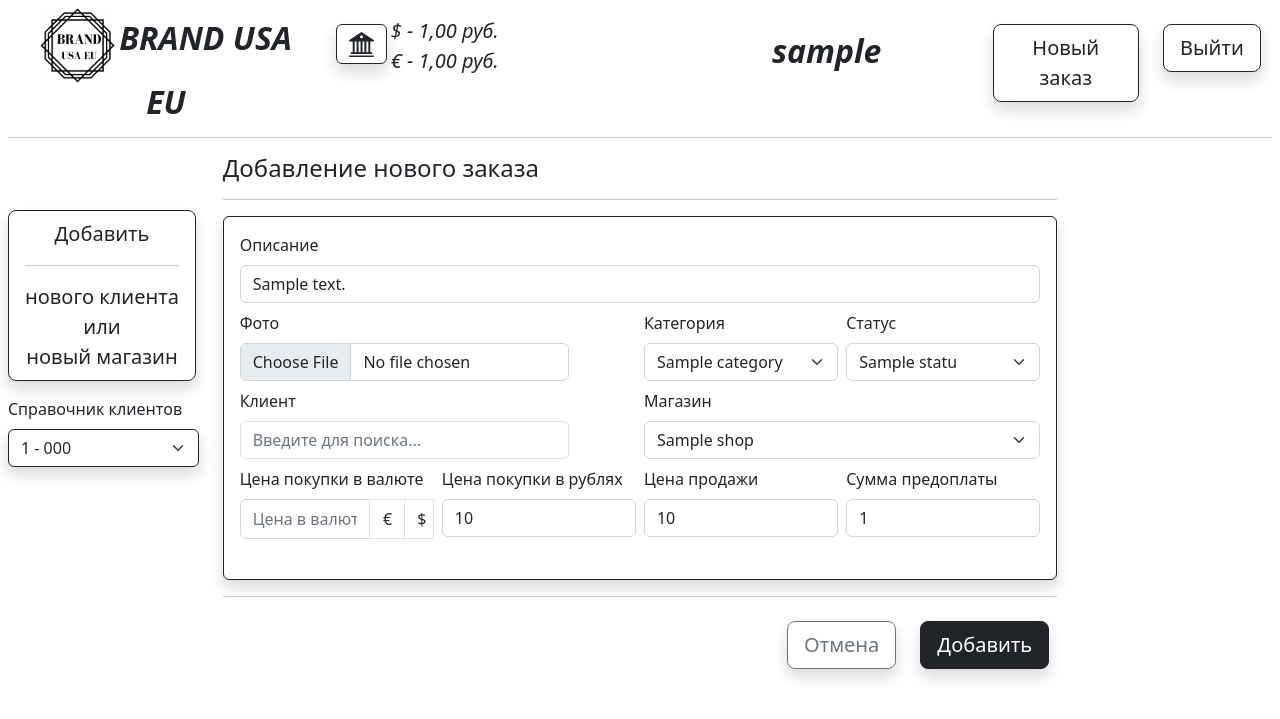
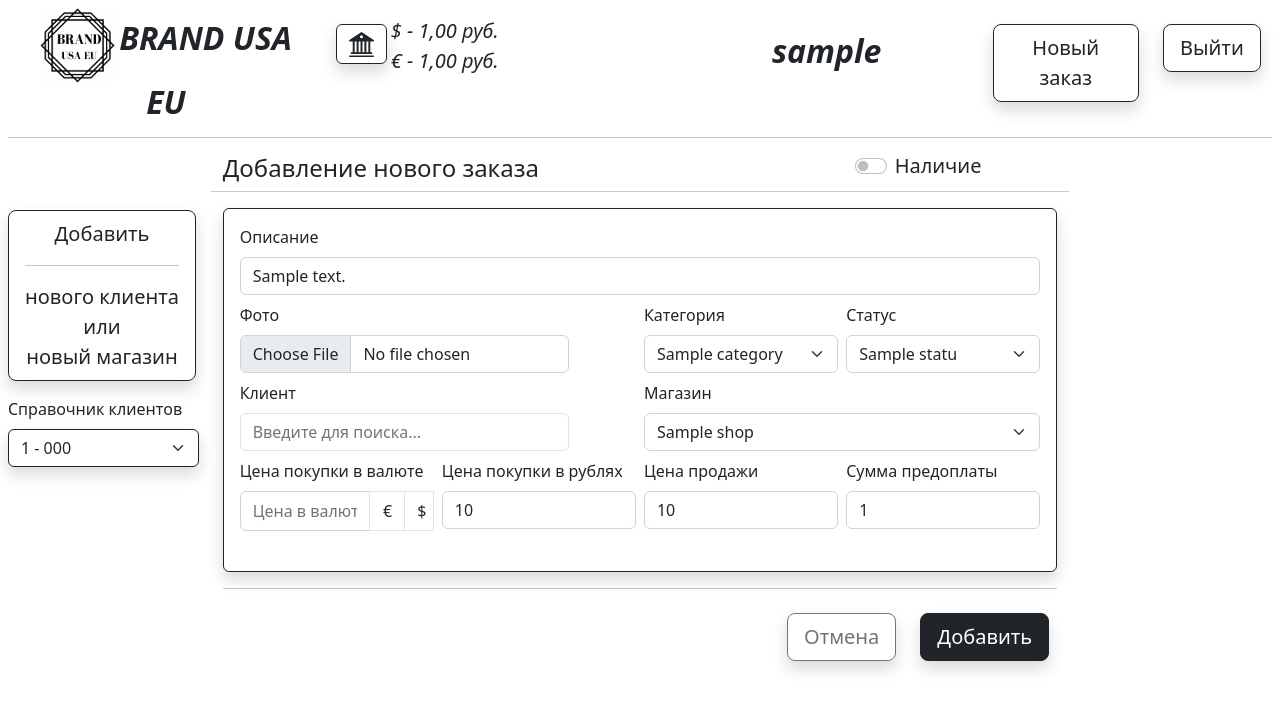
Before and after one commit to DanilZubarev/GBayer, a Django app: page /copy_product/1 in a window 1280 px wide. Shown: the top 719 px of the page. Run offline with Django 4.2, Linux system fonts and the light colour scheme; a user stored in the database is signed in; tables that the repository leaves empty hold one stand-in row (values such as "Sample post").

Commit message:
Создание наличия копированием

```diff
--- a/GBayer/base/templates/base/copy_product.html
+++ b/GBayer/base/templates/base/copy_product.html
@@ -42,7 +42,13 @@
             </select>
         </div>
         <div class="col-8">
-            <h4 class="md-3">Добавление нового заказа</h4><hr>
+            <div class="row">
+                <h4 class="col-9 md-3">Добавление нового заказа</h4>
+                <div class="col-2 form-check form-switch">
+                    <input class="form-check-input" type="checkbox" id="haveDefault">
+                    <label class="form-check-label" for="haveDefault"><h5>Наличие</h5></label>
+                </div><hr>
+            </div>
             <div class="border border-dark rounded-2 p-3 shadow">
                 <form class="row g-2 ustify-content-center" action="{% url 'new_product' %}" id="form_copy_prod"
                       method="post" enctype="multipart/form-data">
@@ -54,6 +60,7 @@
                     <div class="col-md-5">
                         <label class="form-label">Фото</label>
                         {{form.image}}
+                        <div style="color: red;">{{ form.image.errors}}</div>
                     </div>
                     <div class="col-md-3 offset-1">
                         <label class="form-label">Категория</label>
@@ -65,7 +72,7 @@
                     </div>
                     <div class="col-md-5">
                         <label class="form-label">Клиент</label>
-                            <input class="form-control border" name="client" placeholder="Введите для поиска..." list="listClient">
+                            <input class="form-control border" name="client" id="client" placeholder="Введите для поиска..." list="listClient">
                         <div style="color: red;">{{form.client.errors}}</div>
                         <datalist id="listClient">
                             {% for c in client %}
@@ -73,6 +80,7 @@
                             {% endfor %}
                         </datalist>
                     </div>
+                    <input type="hidden" id="default_client" value="248">
                     <div class="col-md-6 offset-1">
                         <label class="form-label">Магазин</label>
                         {{form.shop}}
@@ -115,17 +123,51 @@
                         {{form.selling_price}}
                         <div style="color: red;">{{form.selling_price.errors}}</div>
                     </div>
+                    <input type="hidden" id="default_selling_price" value="0">
                     <div class="col-md-3">
                         <label class="form-label">Сумма предоплаты</label>
                         {{form.prepayment}}
                         <div style="color: red;">{{form.prepayment.errors}}</div>
                     </div>
+                    <input type="hidden" id="default_prepayment" value="0">
+                    <input type="hidden" id="have" name="have" value=False>
                     <p></p>
                 </form>
             </div>
             <hr>
         </div>
     </div>
+    <script>
+        const checkbox = document.getElementById('haveDefault');
+        const field1 = document.getElementById('client');
+        const field2 = document.getElementById('selling_price');
+        const field3 = document.getElementById('prepayment');
+        const field4 = document.getElementById('have');
+        const default_field1 = document.getElementById('default_client');
+        const default_field2 = document.getElementById('default_selling_price');
+        const default_field3 = document.getElementById('default_prepayment');
+
+        checkbox.addEventListener('change', function() {
+            if (this.checked) {
+            field1.disabled = true;
+            field2.disabled = true;
+            field3.disabled = true;
+            field2.value = 0;
+            field3.value = 0;
+            default_field1.name = "client";
+            default_field2.name = "selling_price";
+            default_field3.name = "prepayment";
+            field4.value = "True";
+          } else {
+            default_field1.disabled = true;
+            default_field2.disabled = true;
+            default_field3.disabled = true;
+            field1.disabled = false;
+            field2.disabled = false;
+            field3.disabled = false;
+          }
+        });
+    </script>
     <div class="row my-2 justify-content-center">
         <div class="col-2 offset-5 text-end">
             <a href = "{% url 'general' %}">
--- a/GBayer/base/views.py
+++ b/GBayer/base/views.py
@@ -256,9 +256,11 @@ def have(request):
         have_prod = Product.objects.filter(have=True).order_by('goods__brand')
         have_prod = have_prod.filter(employee__username=request.user.username)
 
+    ceo = position['CEO']
     sum_purchase_price = have_prod.aggregate(Sum('purchase_price'))['purchase_price__sum']
 
     context = {'title': 'Наличие', 'have': have_prod, 'sum_purchase_price': sum_purchase_price, 'total': len(have_prod),
+               'ceo': ceo,
                }
     return render(request, 'base/have.html', context)
 
--- a/GBayer/dashbord/templates/dashbord/sk_ceo.html
+++ b/GBayer/dashbord/templates/dashbord/sk_ceo.html
@@ -97,6 +97,7 @@
                 </div>
             </div>
         </div>
+
     </div>
 </div>
 {% endblock %}
```
Also changed, not shown: GBayer/base/templates/base/new_product.html (+4 -4 lines).
